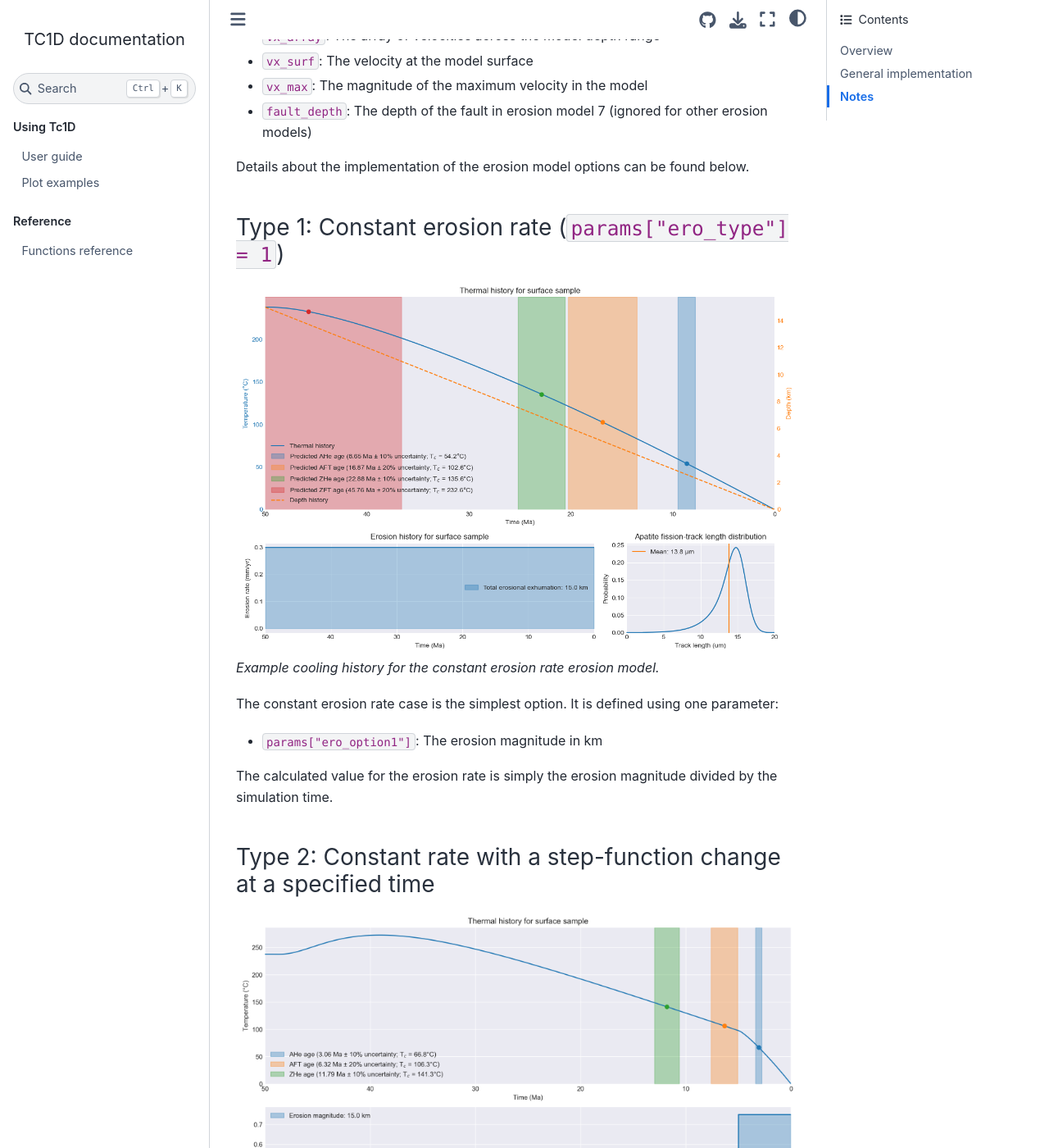
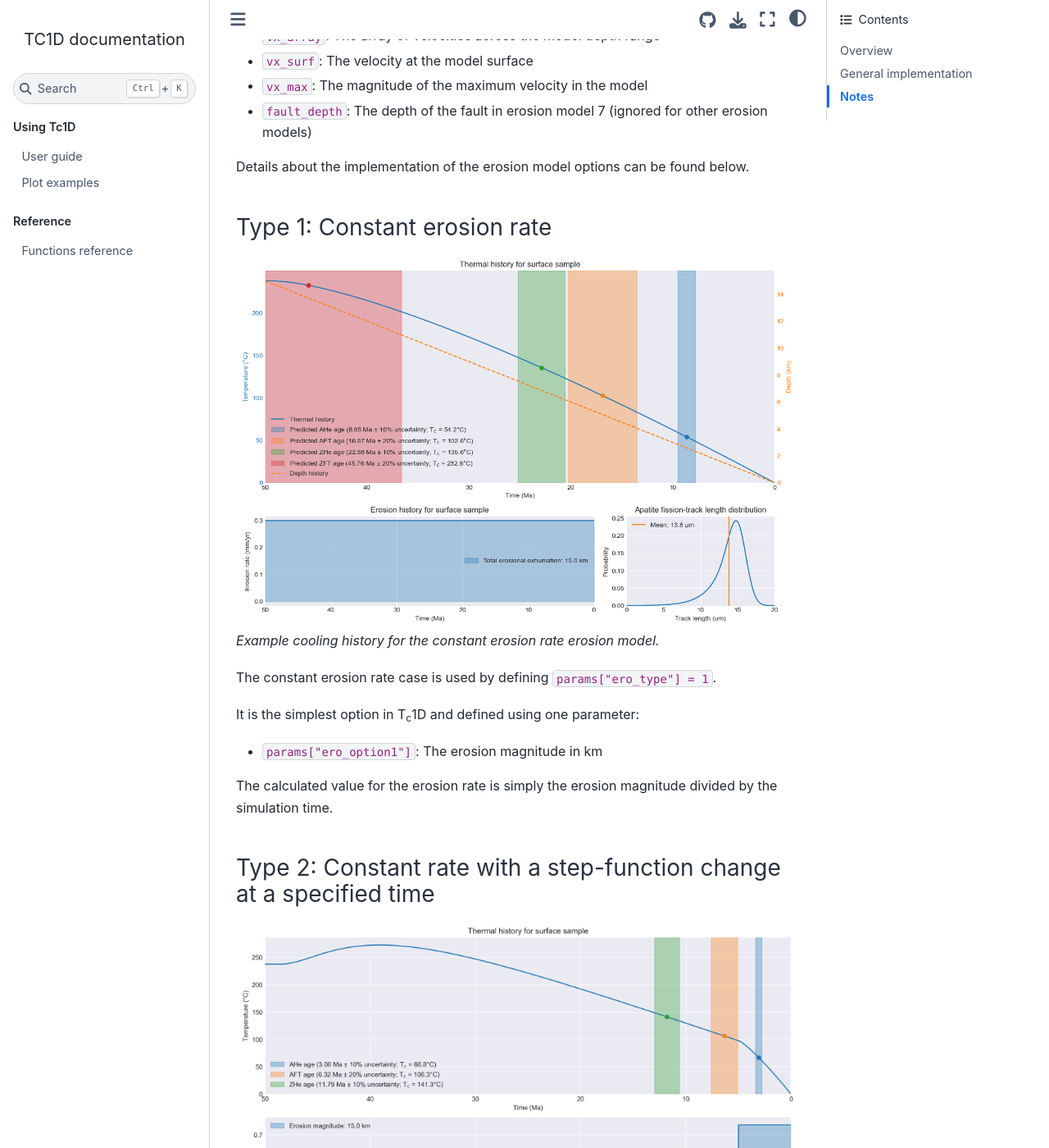
Before and after one commit to HUGG/TC1D, a Sphinx documentation site: the page built from docs/source/erosion-models.md, in a window 1280 px wide and 1400 px high, scrolled down 1520 px. Shown: the whole window at 82% size. Built offline with Sphinx 7.4.7 and the Sphinx Book theme 1.1.4, drawn with Linux system fonts in a browser that asks for light colours; some of the changed text lies outside the part shown.

Commit message:
Minor edits

```diff
--- a/docs/source/erosion-models.md
+++ b/docs/source/erosion-models.md
@@ -28,7 +28,7 @@
 
 The function expects the following values to be passed:
 
-- `params`: The Tc1D model parameters dictionary. Relevant parameters include:
+- `params`: The T<sub>c</sub>1D model parameters dictionary. Relevant parameters include:
     - `params["ero_type"]`: The type of erosion model to be used
         - `1` = Constant erosion rate
         - `2` = Constant rate with a step-function change at a specified time
@@ -55,13 +55,14 @@
 
 Details about the implementation of the erosion model options can be found below.
 
-### Type 1: Constant erosion rate (`params["ero_type"] = 1`)
+### Type 1: Constant erosion rate
 
 ![Constant erosion rate model example](png/cooling_hist_erotype1.png)<br/>
 *Example cooling history for the constant erosion rate erosion model.*
 
-The constant erosion rate case is the simplest option.
-It is defined using one parameter:
+The constant erosion rate case is used by defining `params["ero_type"] = 1`.
+
+It is the simplest option in T<sub>c</sub>1D and defined using one parameter:
 
 - `params["ero_option1"]`: The erosion magnitude in km
 
```
